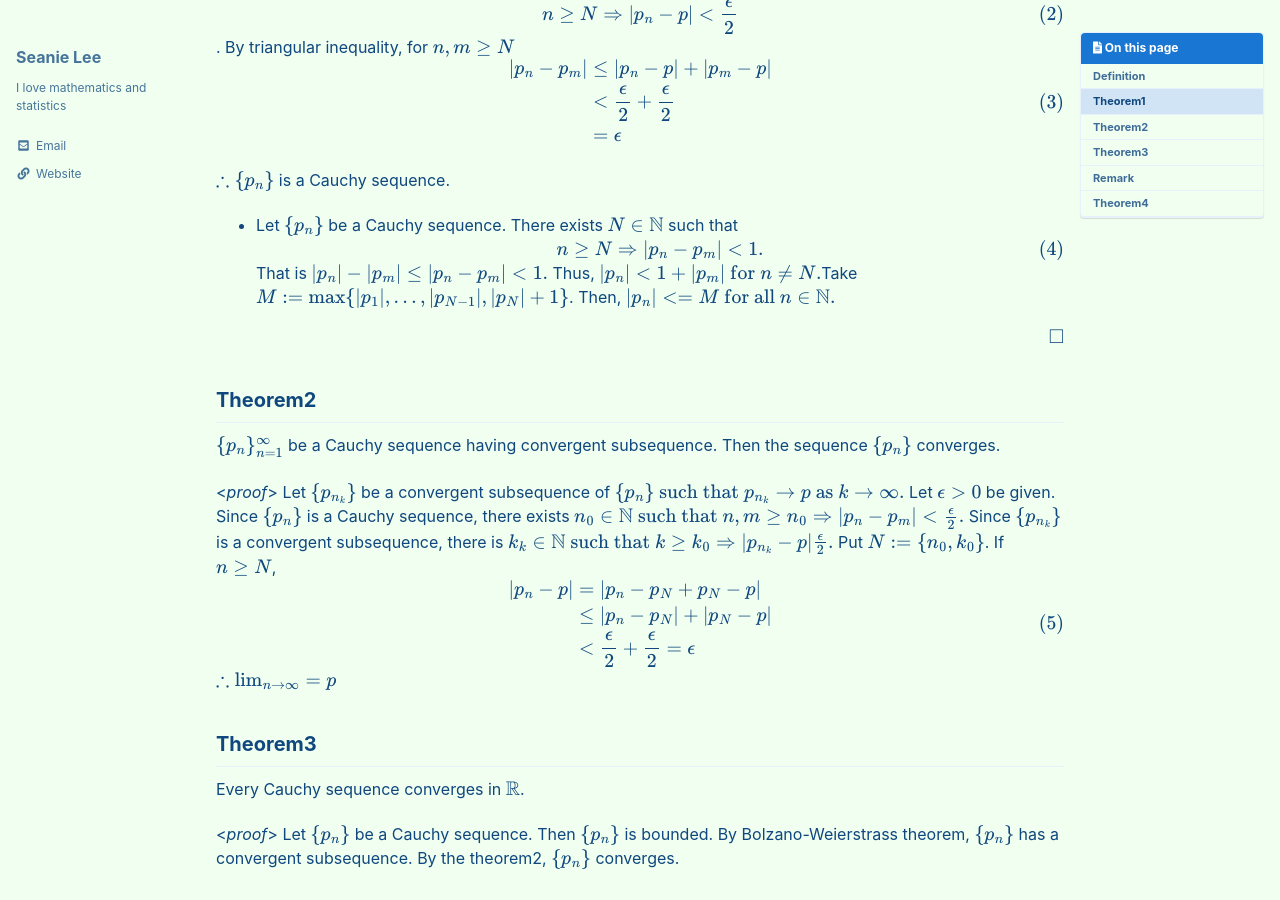
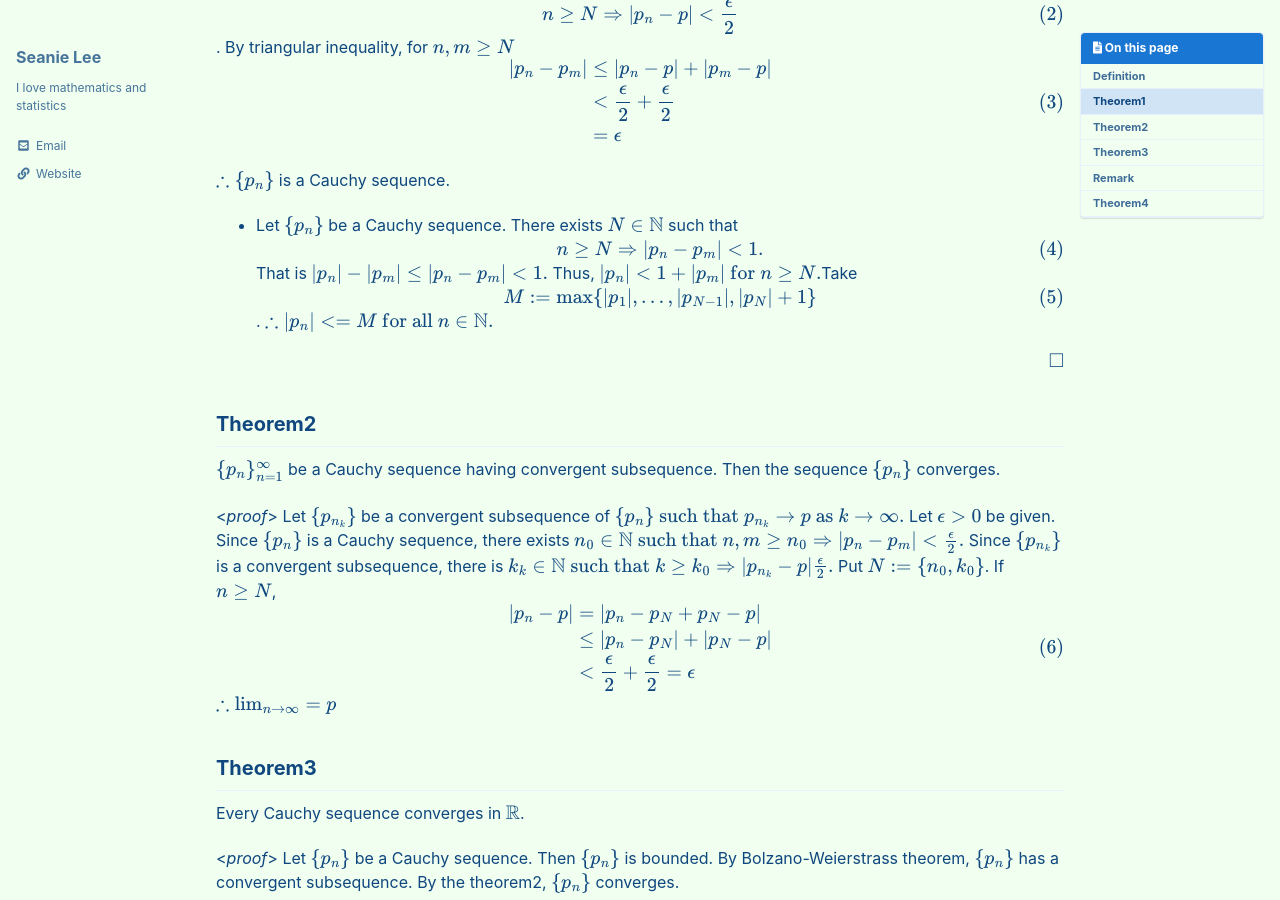
Before and after one commit to seanie12/blog, a Jekyll site: the page built from _posts/2021-01-02-cauchy-sequence.md, in a window 1280 px wide and 900 px high, scrolled down 495 px. Built offline with Jekyll 4.4.1, drawn with Linux system fonts in a browser that asks for light colours; cached includes are drawn as plain includes; formulas are drawn with MathJax 3.

Commit message:
Update 2021-01-02-cauchy-sequence.md

```diff
--- a/_posts/2021-01-02-cauchy-sequence.md
+++ b/_posts/2021-01-02-cauchy-sequence.md
@@ -49,7 +49,12 @@ $$
 \begin{align}
 n\geq N \Rightarrow |p_n - p_m| < 1.
 \end{align}$$
-That is $|p_n|-|p_m| \leq |p_n -p_m| < 1.$ Thus, $|p_n| < 1 + |p_m| \text{ for } n \neq N.$Take $$M :=\max\{|p_1|, \ldots, |p_{N-1}|, |p_N|+1\}$$. Then, $$|p_n| <= M \text{ for all } n\in\mathbb{N}.$$
+That is $|p_n|-|p_m| \leq |p_n -p_m| < 1.$ Thus, $|p_n| < 1 + |p_m| \text{ for } n \geq N.$Take
+$$
+\begin{align}
+M :=\max\{|p_1|, \ldots, |p_{N-1}|, |p_N|+1\}
+\end{align}$$.
+$$\therefore |p_n| <= M \text{ for all } n\in\mathbb{N}.$$
 
 $$\tag*{$\square$}$$
 
```
